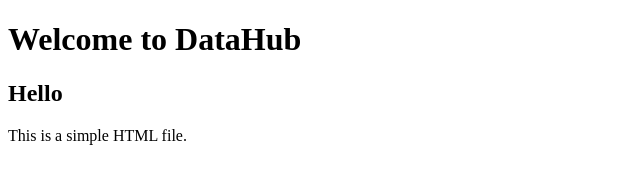
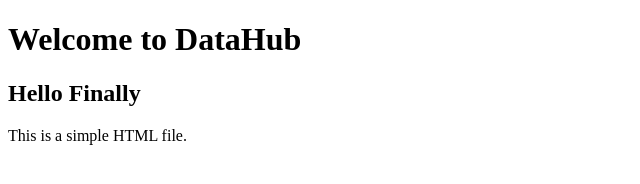
Before and after one commit to milanneupanee/DataHub, a plain HTML site: page index.html in a window 1280 px wide. Shown: the whole page, without its empty margins (0-640 px from the left). Drawn offline with Linux system fonts and the light colour scheme.

Commit message:
Update index.html

```diff
--- a/index.html
+++ b/index.html
@@ -6,7 +6,7 @@
 </head>
 <body>
     <h1>Welcome to DataHub</h1>
-    <h2>Hello</h2>
+    <h2>Hello Finally</h2>
     <p>This is a simple HTML file.</p>
 </body>
 </html>
```
